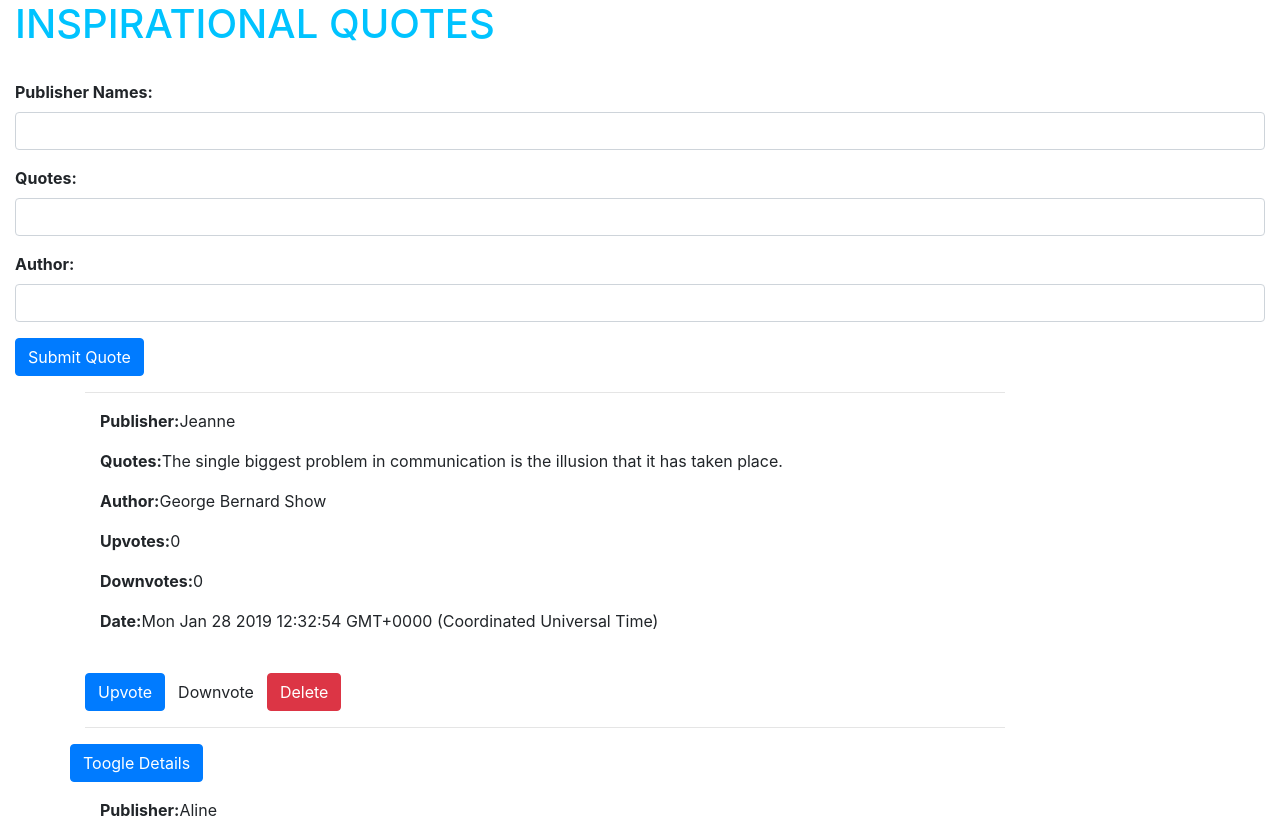
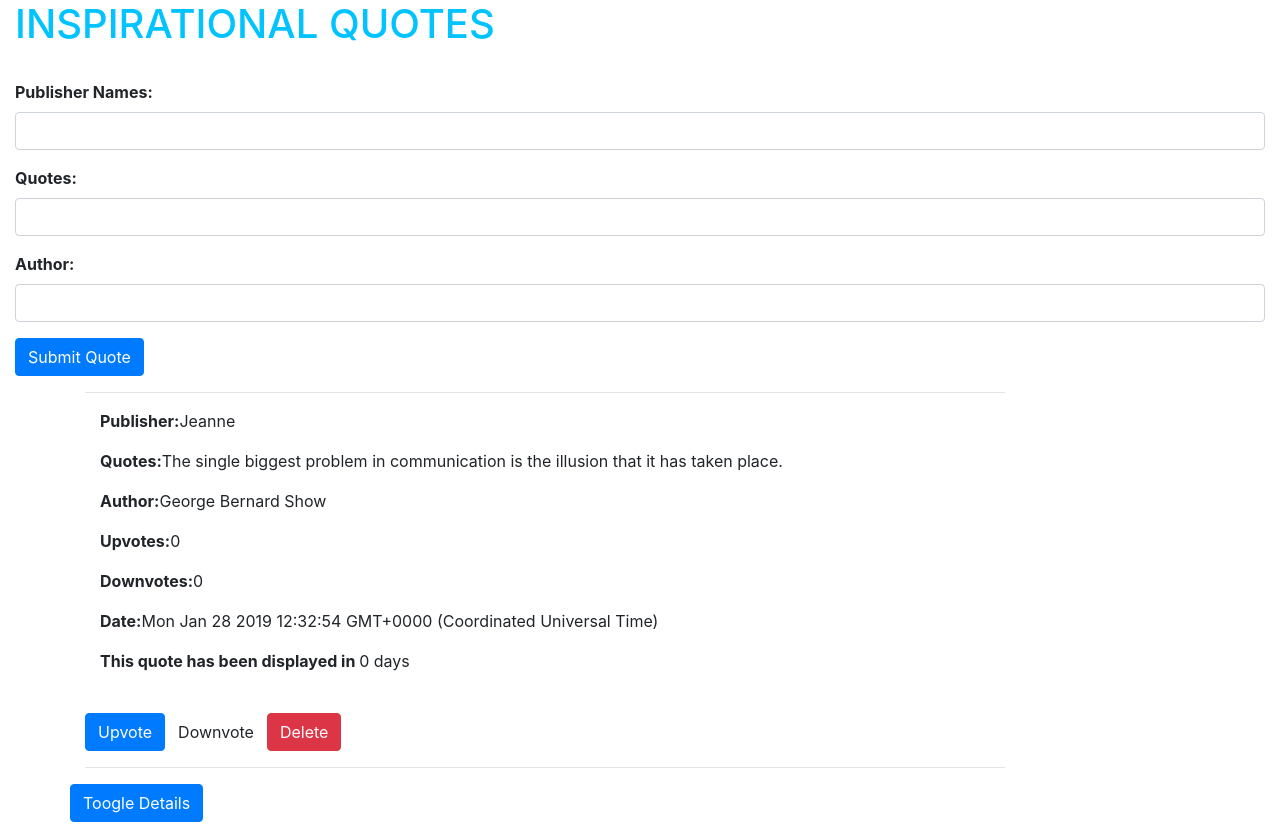
Before and after one commit to njoanc/Projects, an Angular app: page / in a window 1280 px wide. Shown: the top 824 px of the page. Built offline with nearby package versions, Linux system fonts and the light colour scheme.

Commit message:
modify project-details.component.html

```diff
--- a/src/app/project-details/project-details.component.html
+++ b/src/app/project-details/project-details.component.html
@@ -15,7 +15,7 @@
   <p>
     <strong>Date:</strong>{{project.myDate}}
   </p>
-  <!-- <p>{{project.description}}</p> -->
-  <!-- <p><strong>This quote has been displayed in </strong> {{project.completeDate|dateCount}} days</p> -->
+  <p>{{project.description}}</p>
+  <p><strong>This quote has been displayed in </strong> {{project.completeDate|dateCount}} days</p>
 </div>
 <br>
--- a/src/app/project/project.component.html
+++ b/src/app/project/project.component.html
@@ -17,7 +17,6 @@
         <button class="btn btn-danger" (click)="delProject(i)">Delete</button>
         <hr>
         <div class="row">
-          <!-- <h4 id="{{i}}" appStrikethrough>{{project.project}} due on {{project.completeDate|date|uppercase}}</h4> -->
           <button class="btn btn-primary" (click)='toogleDetails(i)'>Toogle Details</button>
         </div>
       </div>
```
